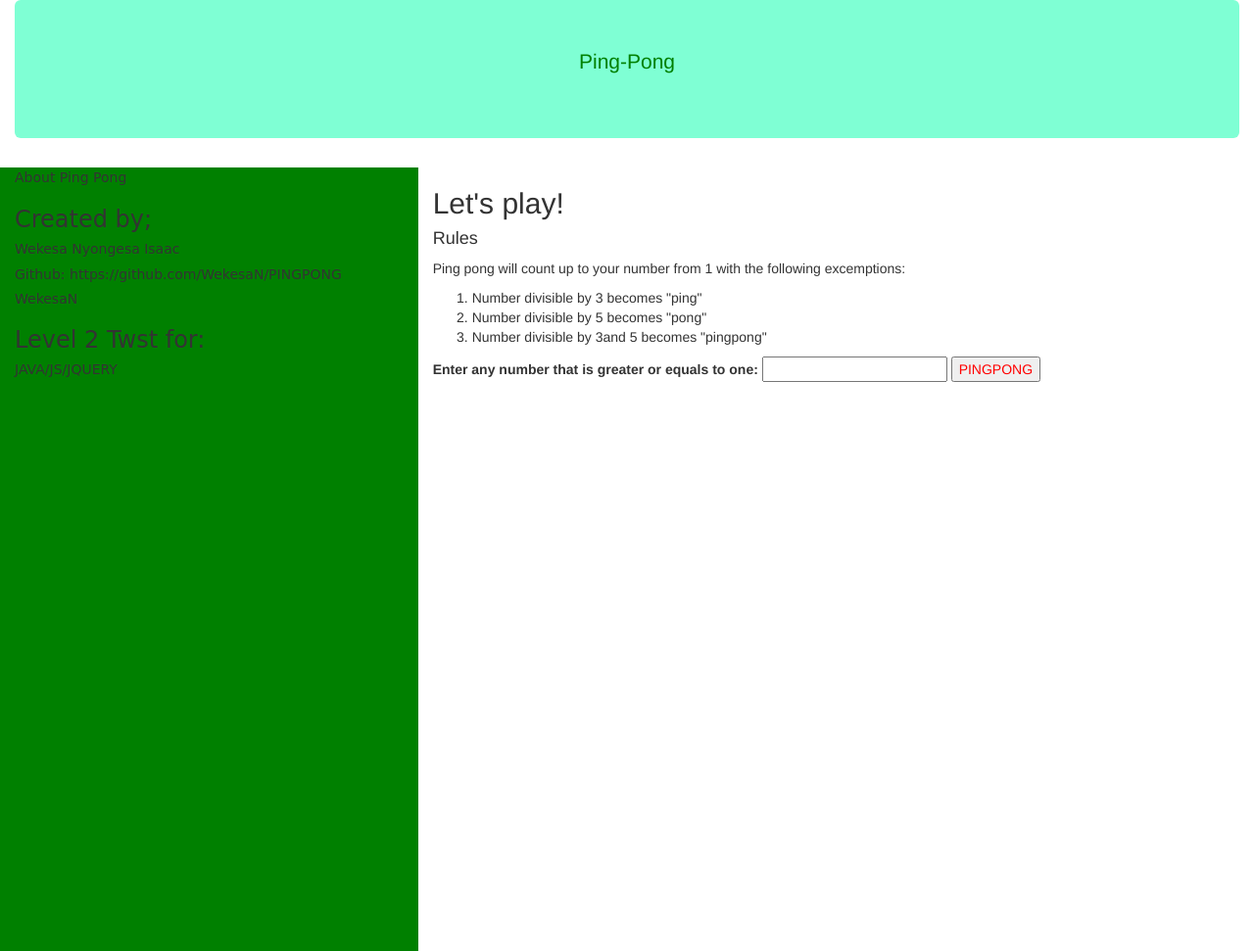
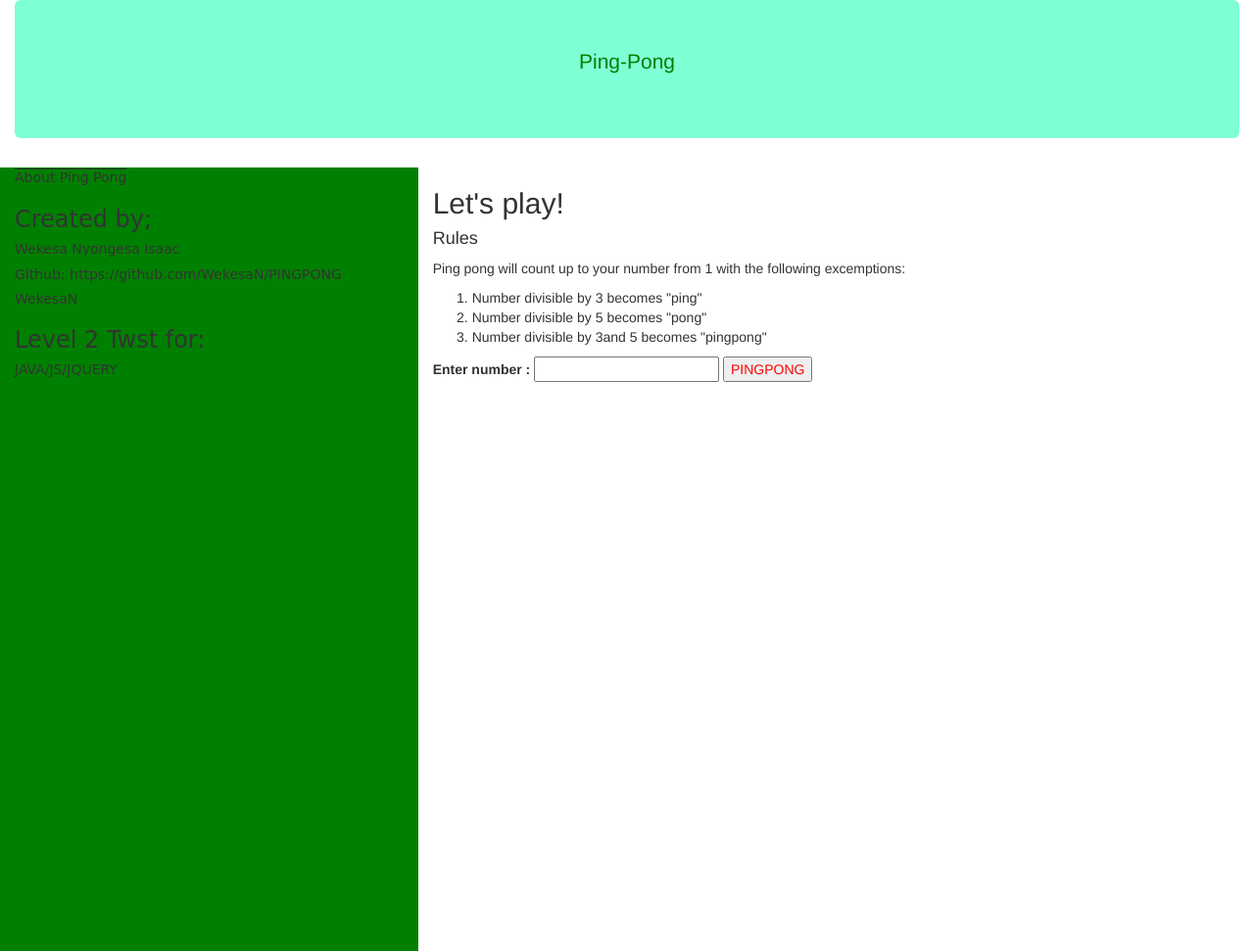
Before and after one commit to WekesaN/PINGPONG, a plain HTML site: page index.html in a window 1280 px wide. Shown: the whole page at 98% size. Drawn offline with nearby package versions, Linux system fonts and the light colour scheme; a script that the page names is missing.

Commit message:
add the css styles

```diff
--- a/css/styles.css
+++ b/css/styles.css
@@ -31,3 +31,6 @@
 .submit {
   cursor: progress;
 }
+#left P {
+  text-decoration: overline;
+}
--- a/index.html
+++ b/index.html
@@ -47,7 +47,7 @@
         </ol>
         <div class="form">
           <form class="">
-            <label for="number" id="label">Enter any number that is greater or equals to one:</label>
+            <label for="number" id="label">Enter number :</label>
             <input type="text" id="number">
             <input type="submit" class="submit" id="btn" value="PINGPONG">
           </form>
```
Also changed, not shown: js/scripts.js (+1 -12 lines).
